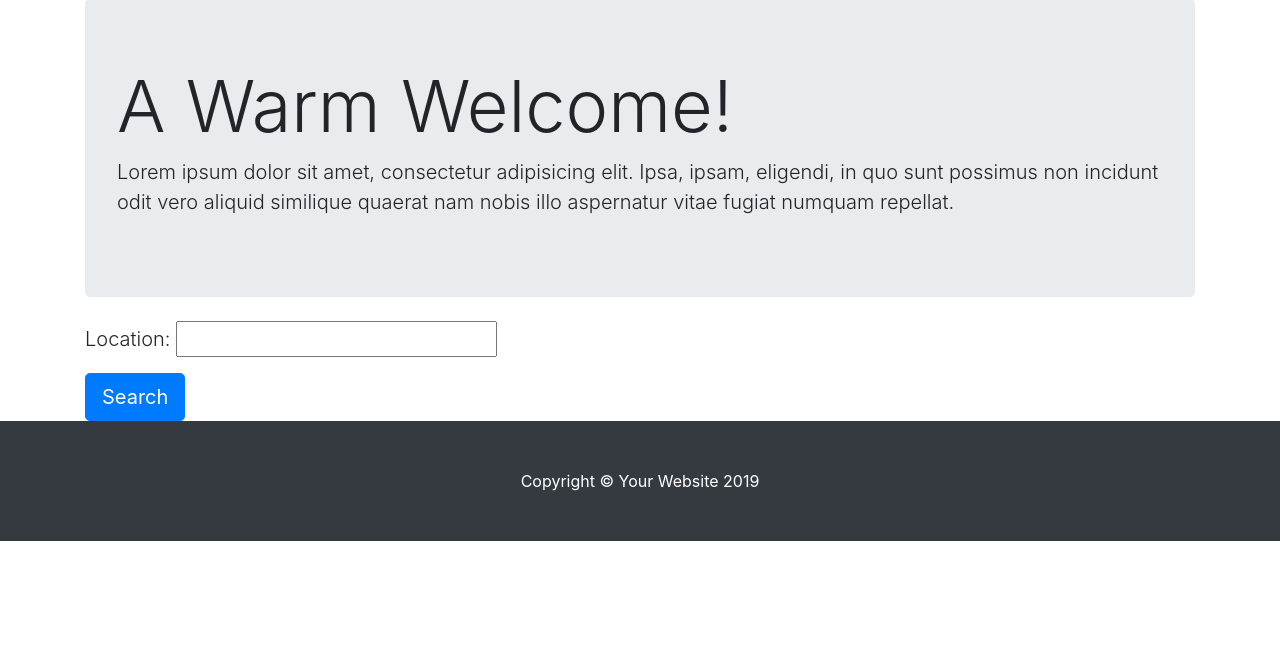
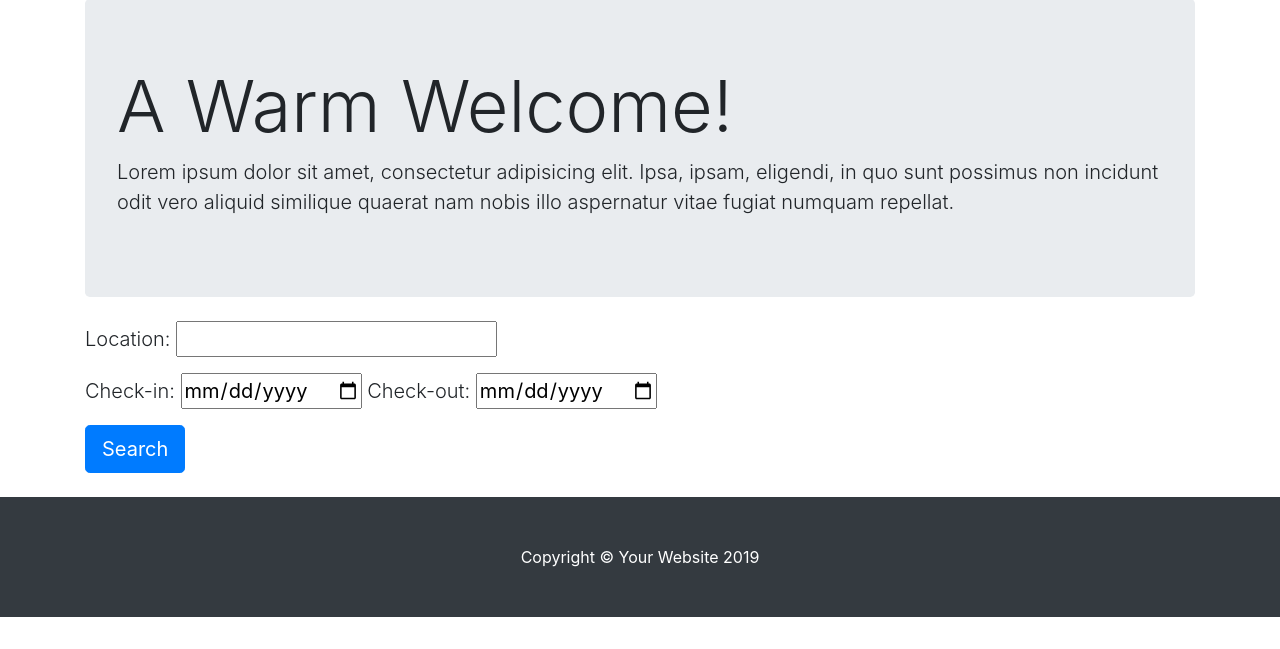
Before and after one commit to Jackson-Luu/AccommodationWebsite, a Django app: page /search in a window 1280 px wide. Shown: the part 81-730 px from the top of the page. Run offline with Django 3.2, Linux system fonts and the light colour scheme; some libraries are stand-ins or nearby versions.

Commit message:
added date input for search

```diff
--- a/mysite/booking/views.py
+++ b/mysite/booking/views.py
@@ -10,7 +10,6 @@ def search_view(request, *args, **kwargs):
         location = request.POST['location']
         print(location)
         if not location:
-            print("WTF")
             return render(request, 'search.html', {
                 'error_message': "Invalid location.",
             })
--- a/mysite/templates/search.html
+++ b/mysite/templates/search.html
@@ -12,9 +12,32 @@
             {% csrf_token %}
             <p class="lead"> Location:
             <input type="text" name="location"><br>
+            </p>
             {% if error_message %}<p><strong>{{ error_message }}</strong></p>{% endif %}
+            <p class="lead"> Check-in:
+            <input type="date" name="check_in" id="check_in">
+            Check-out:
+            <input type="date" name="check_out" id="check_out"><br>
             </p>
-            <input type="submit" value="Search" class="btn btn-primary btn-lg">
+
+            <!-- Set minimum check in date to today-->
+            <script>
+                var today = new Date();
+                var dd = today.getDate();
+                var mm = today.getMonth() + 1; //January is 0
+                var yyyy = today.getFullYear();
+                if (dd < 10) {
+                    dd = '0' + dd
+                }
+                if (mm < 10) {
+                    mm = '0' + mm
+                }
+
+                today = yyyy + '-' + mm + '-' + dd;
+                document.getElementById("check_in").setAttribute("min", today);
+                document.getElementById("check_out").setAttribute("min", today);
+            </script>
+            <input type="submit" value="Search" class="btn btn-primary btn-lg"><br><br />
         </form>
     </div>
 </div>
```
